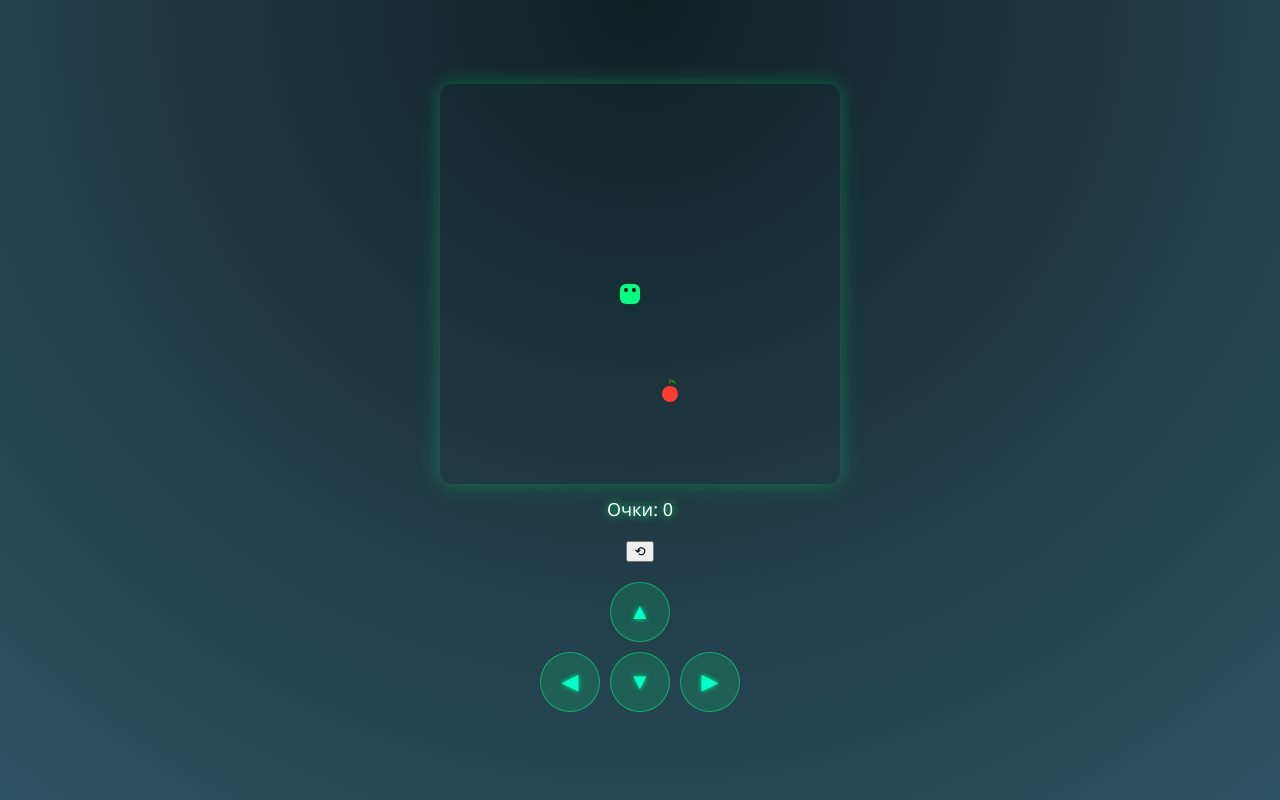
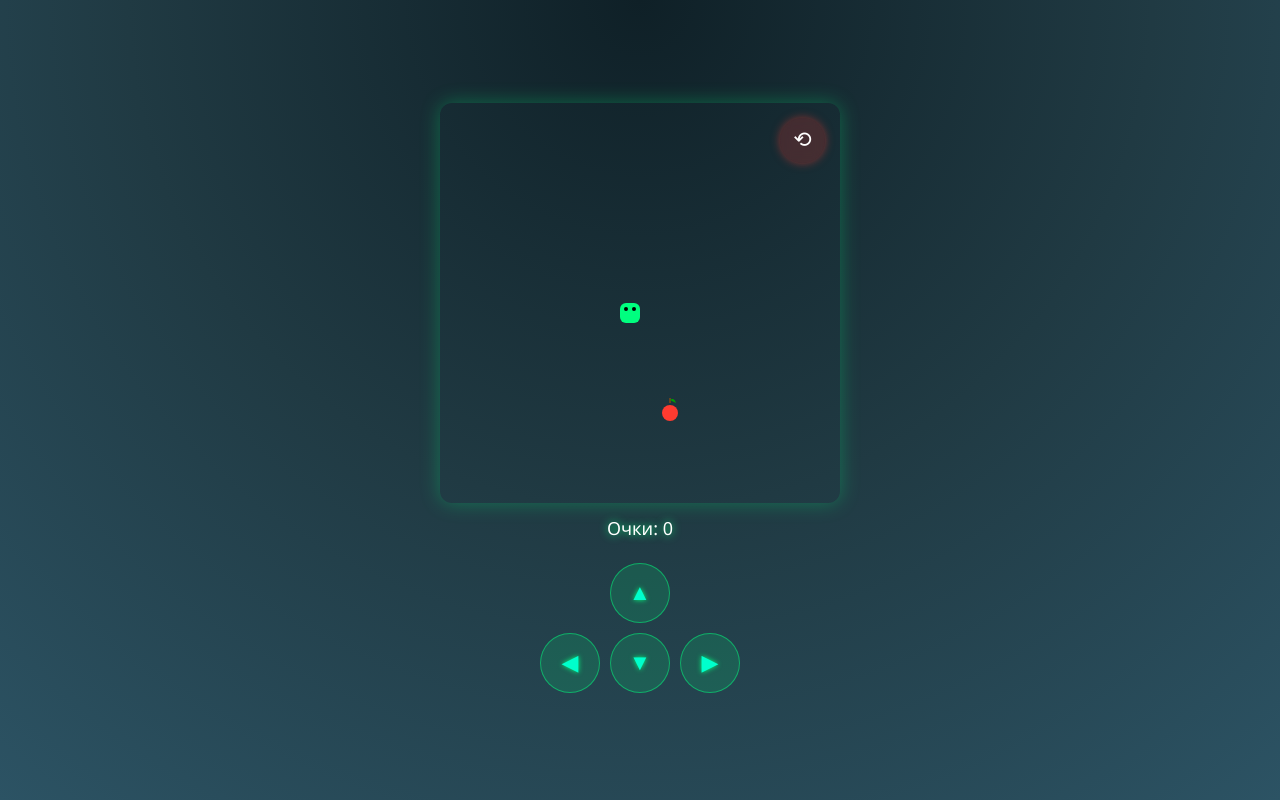
Before and after one commit to nikitinegor336-crypto/snake-game, a plain HTML site: page index.html in a window 1280 px wide. Both pictures are taken after a click on the button "Играть". Drawn offline with Linux system fonts and the light colour scheme.

Commit message:
Update style.css

```diff
--- a/style.css
+++ b/style.css
@@ -130,3 +130,31 @@ canvas {
   box-shadow: 0 0 10px #00ff7f;
   transform: scale(1.05);
 }
+
+.exit-btn {
+  position: absolute;
+  top: 15px;
+  right: 15px;
+  width: 45px;
+  height: 45px;
+  border-radius: 50%;
+  border: none;
+  font-size: 22px;
+  color: #fff;
+  background: rgba(255, 59, 48, 0.2);
+  backdrop-filter: blur(6px);
+  cursor: pointer;
+  transition: 0.25s ease;
+  box-shadow: 0 0 10px rgba(255, 59, 48, 0.5);
+}
+
+.exit-btn:hover {
+  background: rgba(255, 59, 48, 0.4);
+  transform: scale(1.1);
+  box-shadow: 0 0 15px rgba(255, 59, 48, 0.7);
+}
+
+.exit-btn:active {
+  transform: scale(0.95);
+  box-shadow: 0 0 8px rgba(255, 59, 48, 0.4);
+}
```
